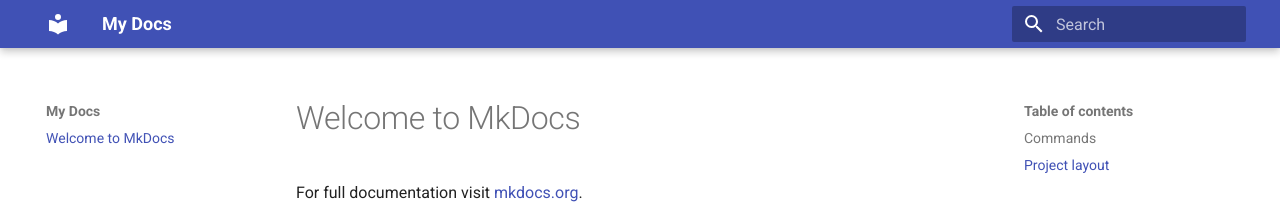
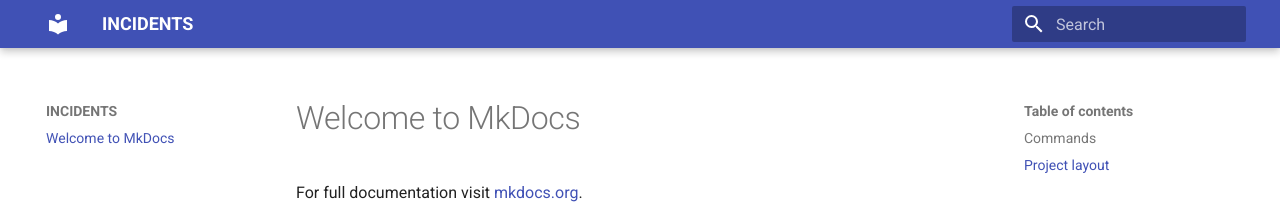
Before and after one commit to veeral-patel/incidents, an MkDocs documentation site: the page built from docs/index.md, in a window 1280 px wide. Shown: the top 208 px of the page. Built offline with MkDocs 1.6.1 and Material for MkDocs 9.7.7, drawn with Linux system fonts in a browser that asks for light colours.

Commit message:
set site name

```diff
--- a/mkdocs.yml
+++ b/mkdocs.yml
@@ -1,3 +1,3 @@
-site_name: My Docs
+site_name: INCIDENTS
 theme:
-  name: 'material'
+  name: "material"
```
